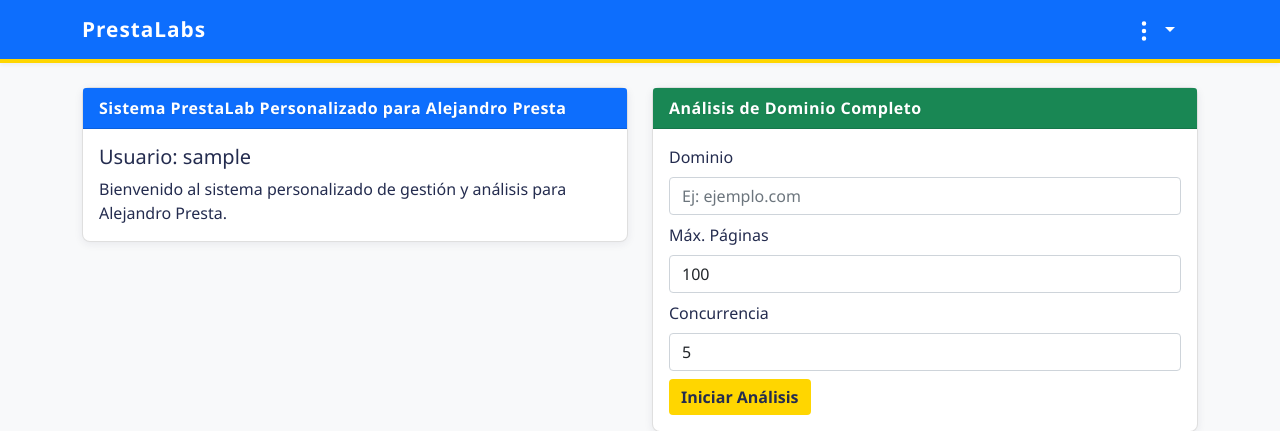
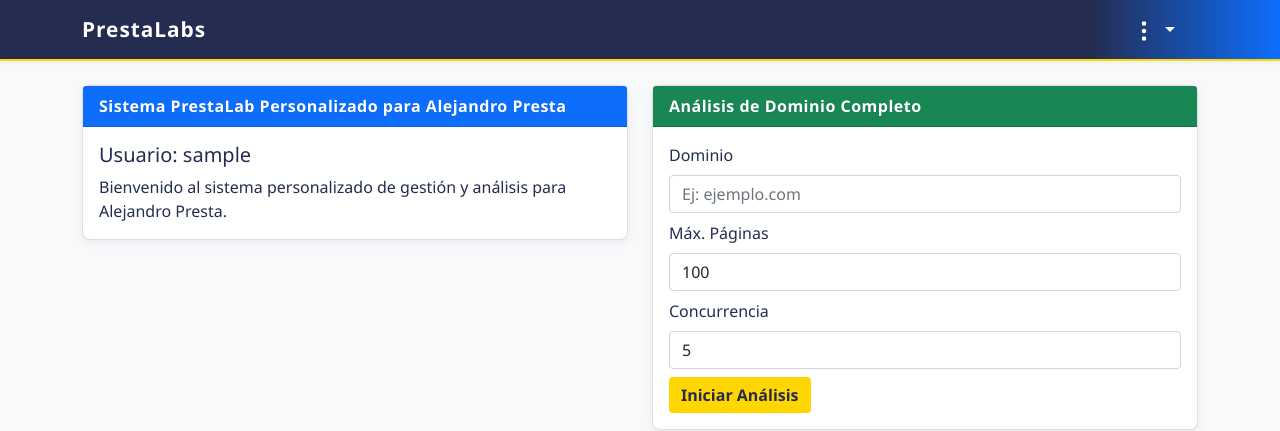
Before and after one commit to alepresta/prestaLabs, a Django app: page / in a window 1280 px wide. Shown: the top 431 px of the page. Run offline with Django 4.2, Linux system fonts and the light colour scheme; the visitor is signed in with stand-in values (Sample User, id 1); parts of the project's set-up code (start-up, migrations or seed data) failed here and were passed over.

Commit message:
Unifico color institucional en header y footer (gradiente)

```diff
--- a/static/css/dashboard.css
+++ b/static/css/dashboard.css
@@ -25,9 +25,9 @@ body {
 }
 
 .navbar {
-    background: var(--color-azul);
+    background: linear-gradient(90deg, var(--color-azul-tecnico) 85%, var(--color-azul) 100%);
     box-shadow: 0 2px 4px rgba(0,0,0,0.05);
-    border-bottom: 4px solid var(--color-amarillo);
+    border-bottom: 2px solid var(--color-amarillo);
 }
 
 .navbar-brand {
```
